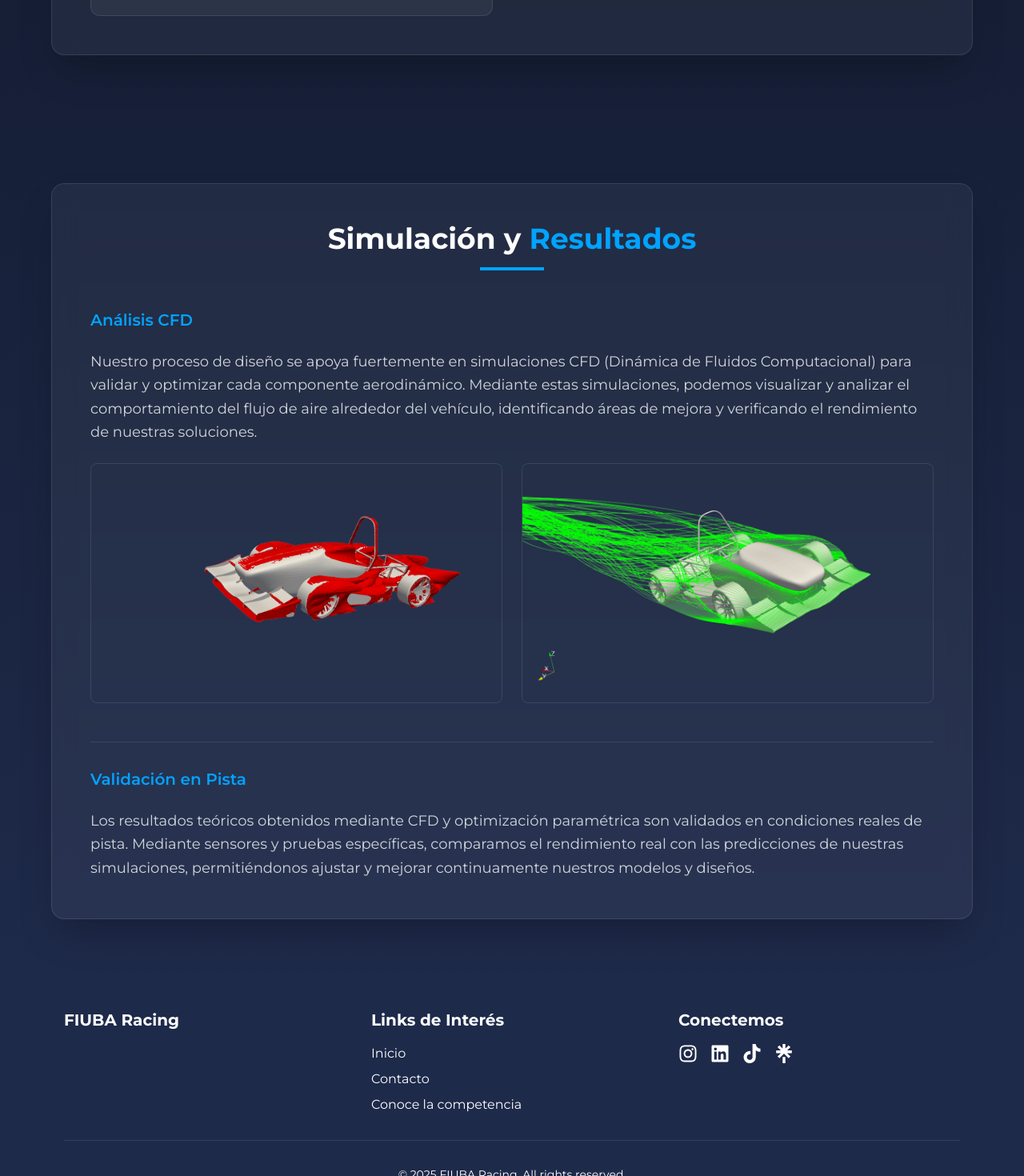
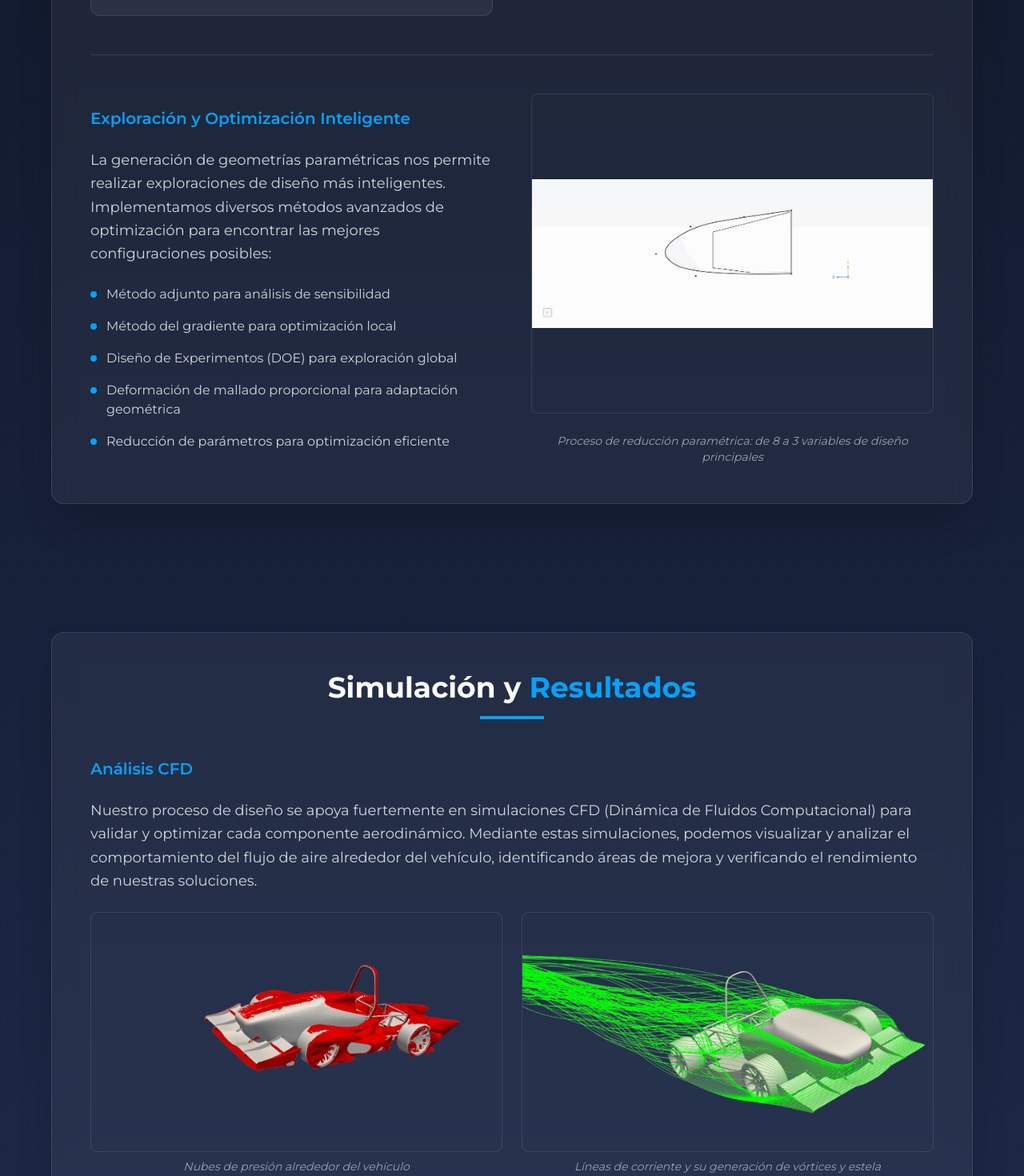
Before and after one commit to Agustin1324/formula-sae-website, a Next.js app: page /subsystems/aero in a window 1280 px wide. Shown: the part 3280-4750 px from the top of the page at 80% size. Built offline with nearby package versions, Linux system fonts and the light colour scheme.

Commit message:
feat: enhance aerodynamics page layout with image captions and add advanced methods section in parametric design showcase

```diff
--- a/app/subsystems/aero/page.tsx
+++ b/app/subsystems/aero/page.tsx
@@ -44,6 +44,7 @@ export default function AerodynamicsPage() {
                   y verificando el rendimiento de nuestras soluciones.
                 </p>
                 <div className="grid md:grid-cols-2 gap-6">
+                  <div className="space-y-2">
                     <div className="relative h-[300px] rounded-lg overflow-hidden border border-white/10">
                       <Image
                         src="/aero/extra/pressure_clouds.png"
@@ -52,6 +53,11 @@ export default function AerodynamicsPage() {
                         className="object-contain"
                       />
                     </div>
+                    <p className="text-sm text-gray-400 italic text-center">
+                      Nubes de presión alrededor del vehículo
+                    </p>
+                  </div>
+                  <div className="space-y-2">
                     <div className="relative h-[300px] rounded-lg overflow-hidden border border-white/10">
                       <Image
                         src="/aero/extra/Streamlines_2.png"
@@ -59,6 +65,10 @@ export default function AerodynamicsPage() {
                         fill
                         className="object-contain"
                       />
+                    </div>
+                    <p className="text-sm text-gray-400 italic text-center">
+                      Líneas de corriente y su generación de vórtices y estela
+                    </p>
                   </div>
                 </div>
               </div>
--- a/components/aero/ParametricDesignShowcase.tsx
+++ b/components/aero/ParametricDesignShowcase.tsx
@@ -18,6 +18,7 @@ export const ParametricDesignShowcase = () => {
             <div className="w-20 h-1 bg-[#00A3FF]"></div>
           </div>
 
+          {/* Primera sección - Introducción */}
           <div className="grid md:grid-cols-2 gap-12 items-center">
             <div className="space-y-6">
               <p className="text-lg text-gray-300 leading-relaxed">
@@ -68,6 +69,55 @@ export const ParametricDesignShowcase = () => {
               </p>
             </div>
           </div>
+
+          {/* Segunda sección - Métodos Avanzados */}
+          <div className="pt-12 border-t border-white/10">
+            <div className="grid md:grid-cols-2 gap-12 items-center">
+              <div className="space-y-6">
+                <h3 className="text-xl font-semibold text-[#00A3FF]">
+                  Exploración y Optimización Inteligente
+                </h3>
+                <p className="text-lg text-gray-300 leading-relaxed">
+                  La generación de geometrías paramétricas nos permite realizar exploraciones de diseño más
+                  inteligentes. Implementamos diversos métodos avanzados de optimización para encontrar las
+                  mejores configuraciones posibles:
+                </p>
+                <ul className="space-y-4">
+                  {[
+                    "Método adjunto para análisis de sensibilidad",
+                    "Método del gradiente para optimización local",
+                    "Diseño de Experimentos (DOE) para exploración global",
+                    "Deformación de mallado proporcional para adaptación geométrica",
+                    "Reducción de parámetros para optimización eficiente"
+                  ].map((item, index) => (
+                    <motion.li
+                      key={index}
+                      initial={{ opacity: 0, x: -10 }}
+                      animate={{ opacity: 1, x: 0 }}
+                      transition={{ duration: 0.3, delay: 1 + index * 0.1 }}
+                      className="flex items-start space-x-3 text-gray-300"
+                    >
+                      <div className="w-2 h-2 bg-[#00A3FF] rounded-full mt-2 flex-shrink-0"></div>
+                      <span>{item}</span>
+                    </motion.li>
+                  ))}
+                </ul>
+              </div>
+              <div className="space-y-6">
+                <div className="relative h-[400px] rounded-lg overflow-hidden border border-white/10">
+                  <Image
+                    src="/aero/extra/8_to_3_parameters.gif"
+                    alt="Exploración paramétrica avanzada"
+                    fill
+                    className="object-contain"
+                  />
+                </div>
+                <p className="text-sm text-gray-400 text-center italic">
+                  Proceso de reducción paramétrica: de 8 a 3 variables de diseño principales
+                </p>
+              </div>
+            </div>
+          </div>
         </motion.div>
       </div>
     </section>
```
Also changed, not shown: public/aero/extra/Streamlines_2.png. Lines whose indentation alone changed are shown as unchanged.
